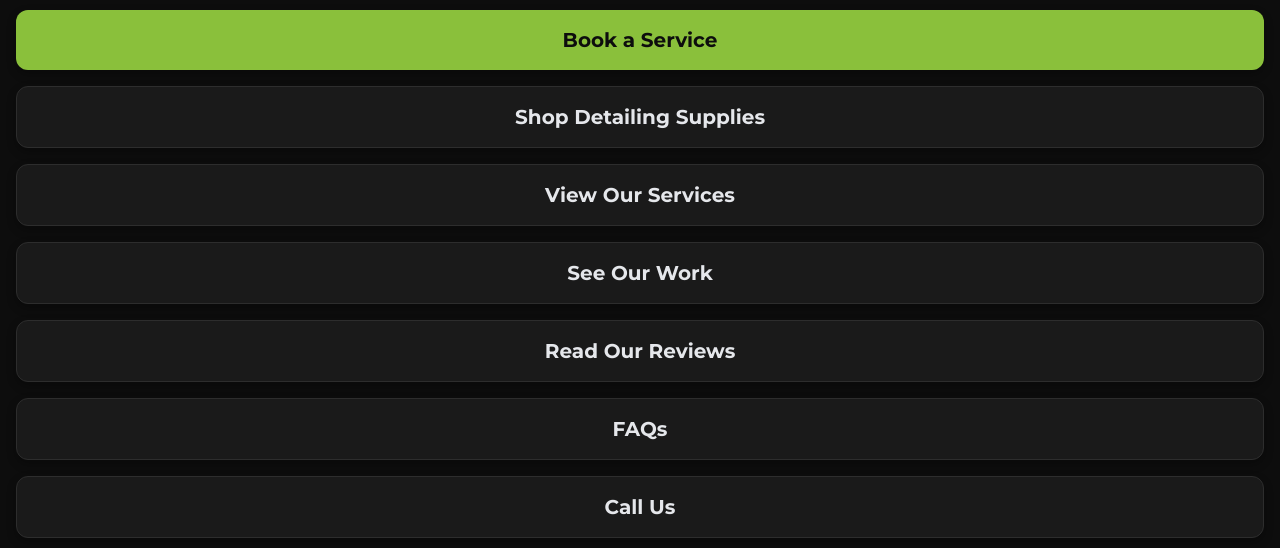
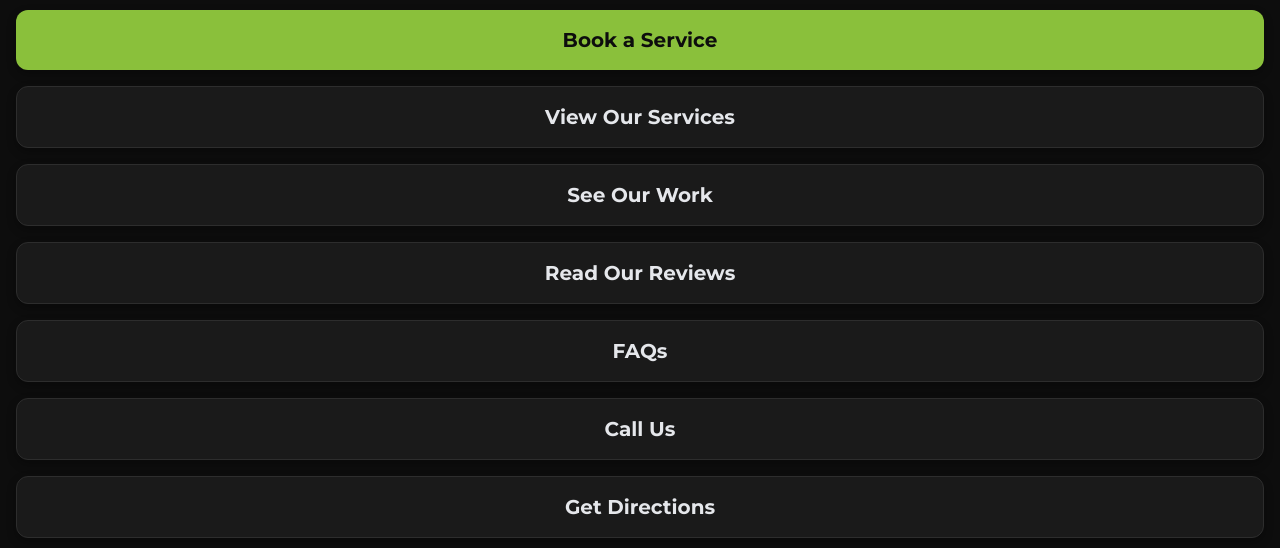
Before and after one commit to tds-mike/TDS-Links, a plain HTML site: page index.html in a window 1280 px wide. Shown: the part 198-746 px from the top of the page. Drawn offline with nearby package versions, Linux system fonts and the light colour scheme.

Commit message:
removed shop detailing supplies

```diff
--- a/index.html
+++ b/index.html
@@ -76,10 +76,6 @@
             <a href="https://app.urable.com/virtual-shop/rZw9TykdOx7z1RrqBiix" target="_blank" class="button-link block w-full px-6 py-4 rounded-xl font-bold text-xl btn-primary">
                 Book a Service
             </a>
-            <!-- Shop Detailing Supplies -->
-            <a href="https://app.urable.com/virtual-shop/rZw9TykdOx7z1RrqBiix/iXe5cU2ODKfzZue5AnT9" target="_blank" class="button-link block w-full px-6 py-4 rounded-xl font-bold text-xl btn-secondary">
-                Shop Detailing Supplies
-            </a>
             <!-- View Our Services -->
             <a href="https://thedetailshopct.com/#services" target="_blank" class="button-link block w-full px-6 py-4 rounded-xl font-bold text-xl btn-secondary">
                 View Our Services
```
Also changed, not shown: tds-square.png (added).
